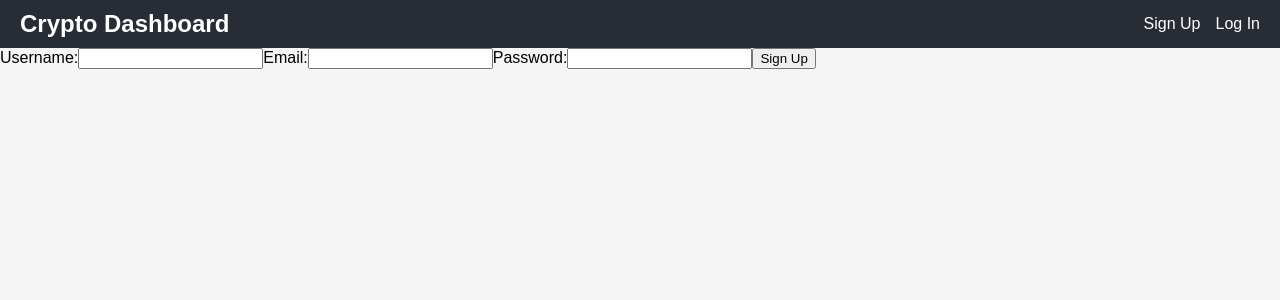
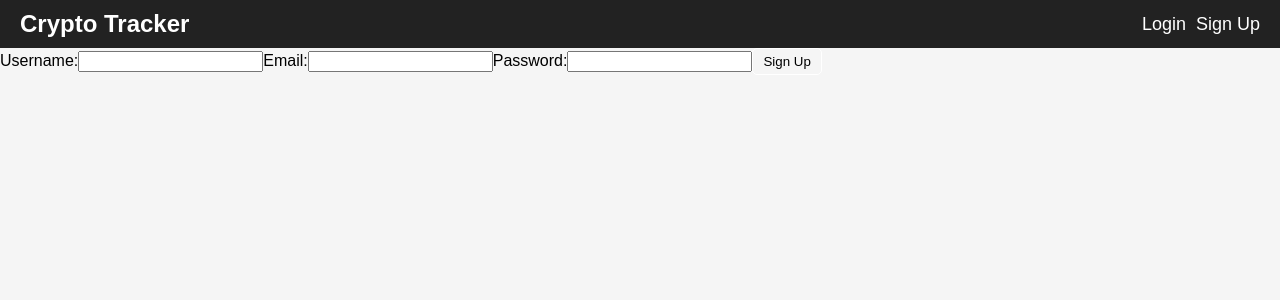
Before and after one commit to rossmamoun/Reactjs-Crypto-Website-, a React (Create React App) app in the folder frontend/: page /signup in a window 1280 px wide. Shown: the top 300 px of the page. Built offline with nearby package versions, Linux system fonts and the light colour scheme; no server answers; what chartjs-chart-financial would draw is missing.

Commit message:
add logout function

```diff
--- a/frontend/src/components/CryptoDetail.js
+++ b/frontend/src/components/CryptoDetail.js
@@ -3,7 +3,6 @@ import { useParams, useNavigate } from 'react-router-dom';
 import axios from 'axios';
 import { Line } from 'react-chartjs-2';
 import { Chart as ChartJS, LineElement, CategoryScale, LinearScale, PointElement, Title, Tooltip, Legend } from 'chart.js';
-
 ChartJS.register(LineElement, CategoryScale, LinearScale, PointElement, Title, Tooltip, Legend);
 
 const CryptoDetail = () => {
--- a/frontend/src/components/Navbar.css
+++ b/frontend/src/components/Navbar.css
@@ -1,25 +1,41 @@
-.navbar {
+nav {
   display: flex;
   justify-content: space-between;
   align-items: center;
+  background-color: #222;
   padding: 10px 20px;
-    background-color: #282c34;
   color: white;
 }
 
-  .navbar-title a {
+.navbar-left a {
+  text-decoration: none;
   color: white;
-    text-decoration: none;
   font-size: 24px;
   font-weight: bold;
 }
 
-  .navbar-links a {
-    margin-left: 15px;
-    color: white;
-    text-decoration: none;
+.navbar-right span {
+  margin-right: 10px;
+  color: lightgray;
+  font-size: 18px;
 }
 
-  .navbar-links a:hover {
-    text-decoration: underline;
+.navbar-right a, .navbar-right button {
+  margin-left: 10px;
+  text-decoration: none;
+  color: white;
+  font-size: 18px;
+  cursor: pointer;
 }
+
+button {
+  background-color: transparent;
+  border: 1px solid white;
+  padding: 5px 10px;
+  border-radius: 5px;
+}
+
+button:hover {
+  background-color: white;
+  color: black;
+}
--- a/frontend/src/components/Navbar.js
+++ b/frontend/src/components/Navbar.js
@@ -1,16 +1,57 @@
-import React from 'react';
-import { Link } from 'react-router-dom';
-import './Navbar.css'; // Create a CSS file for styling if needed
+import React, { useState, useEffect } from 'react';
+import { Link, useNavigate } from 'react-router-dom';
+import axios from 'axios';
+import './Navbar.css';
 
 const Navbar = () => {
+    const [isAuthenticated, setIsAuthenticated] = useState(false); // Auth state
+    const [username, setUsername] = useState(''); // Store the username
+    const navigate = useNavigate();
+
+    // Check authentication status when the component mounts
+    useEffect(() => {
+        const checkAuth = async () => {
+            try {
+                const response = await axios.get('http://localhost:5000/check', { withCredentials: true });
+                setIsAuthenticated(true); // If `/check` succeeds, the user is authenticated
+                setUsername(response.data.username); // Set the username from the response
+            } catch (err) {
+                setIsAuthenticated(false); // If `/check` fails, the user is not authenticated
+            }
+        };
+
+        checkAuth();
+    }, []);
+
+    // Logout handler
+    const handleLogout = async () => {
+        try {
+            await axios.post('http://localhost:5000/logout', {}, { withCredentials: true });
+            setIsAuthenticated(false);
+            setUsername('');
+            navigate('/'); // Redirect to the home page
+        } catch (err) {
+            alert('Failed to log out');
+        }
+    };
+
     return (
-    <nav className="navbar">
-      <div className="navbar-title">
-        <Link to="/">Crypto Dashboard</Link>
+        <nav>
+            <div className="navbar-left">
+                <Link to="/">Crypto Tracker</Link>
             </div>
-      <div className="navbar-links">
+            <div className="navbar-right">
+                {isAuthenticated ? (
+                    <>
+                        <span>Welcome, {username}!</span>
+                        <button onClick={handleLogout}>Logout</button>
+                    </>
+                ) : (
+                    <>
+                        <Link to="/login">Login</Link>
                         <Link to="/signup">Sign Up</Link>
-        <Link to="/login">Log In</Link>
+                    </>
+                )}
             </div>
         </nav>
     );
```
Also changed, not shown: 1 other file (tests, documents, lock files or other folders). Lines whose indentation alone changed are shown as unchanged.
